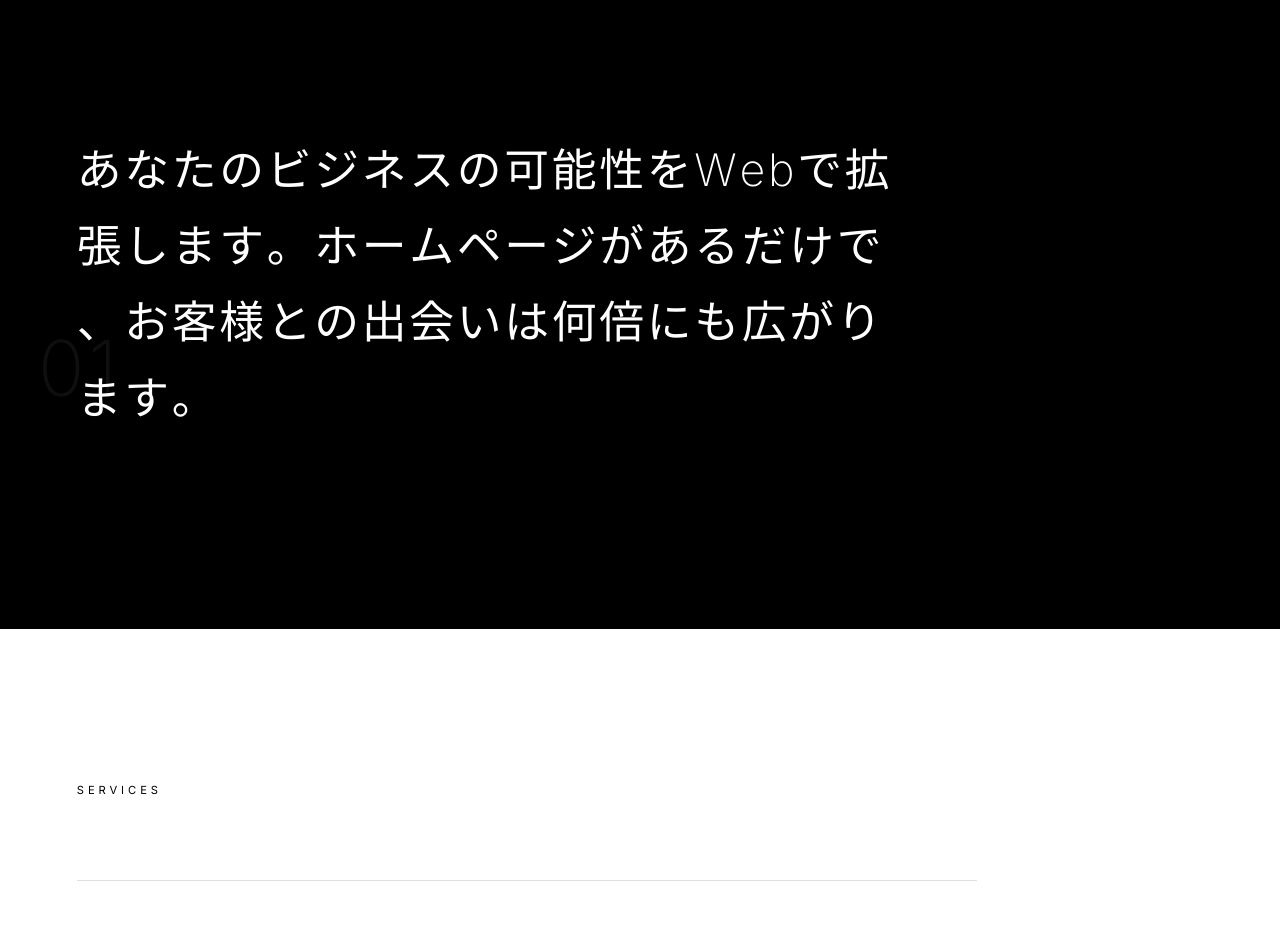
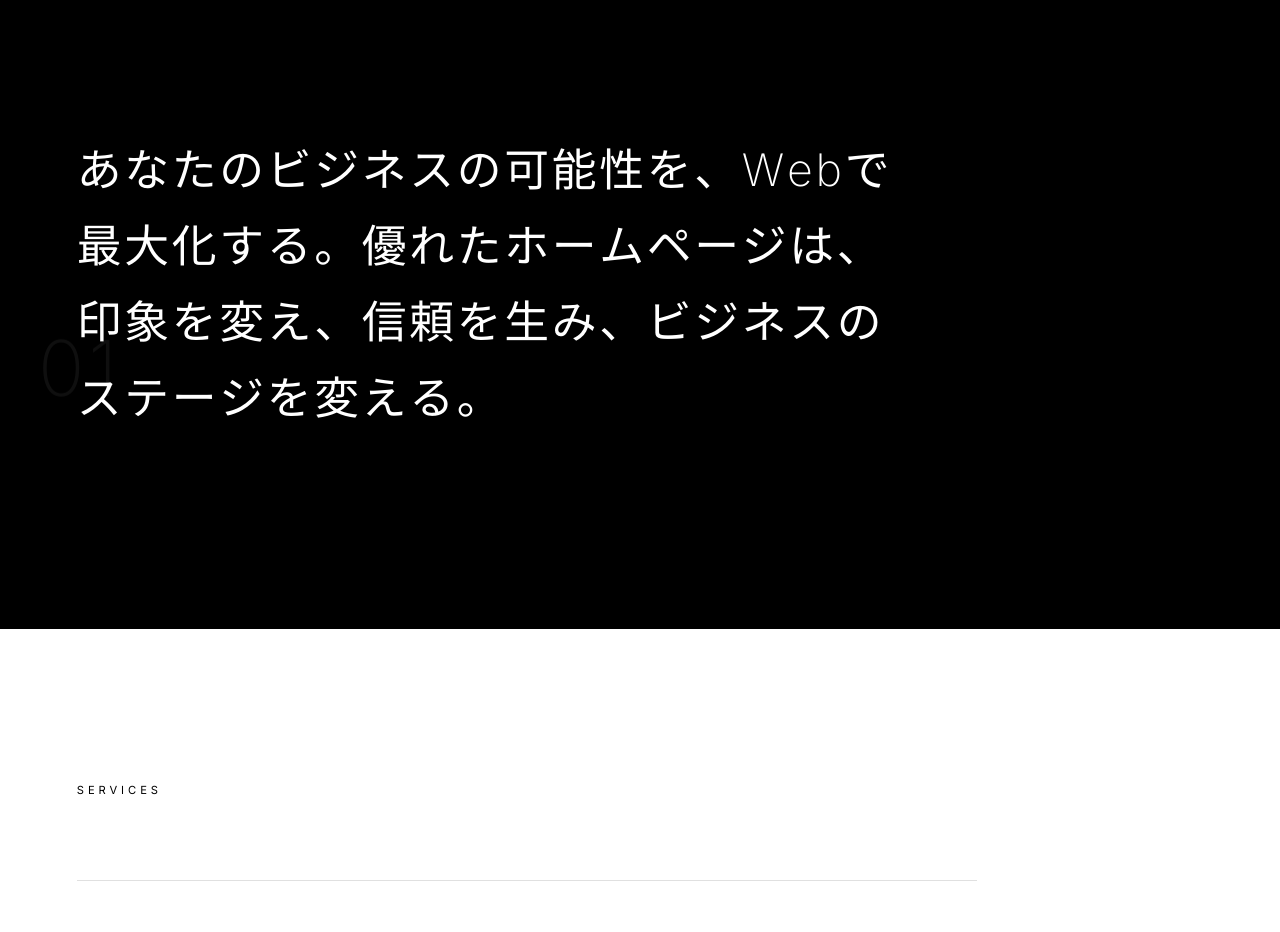
Before and after one commit to nttt-rgb/hnh-design-works-, a website: page index.html in a window 1280 px wide. Shown: the part 860-1792 px from the top of the page. Drawn offline with Linux system fonts and the light colour scheme.

Commit message:
Update statement section copy
Co-Authored-By: Claude Opus 4.6 (1M context) <noreply@anthropic.com>

```diff
--- a/index.html
+++ b/index.html
@@ -1009,7 +1009,7 @@ button, input, textarea, select {
 <!-- ═══════ STATEMENT ═══════ -->
 <section class="statement" id="statement">
   <div class="sec-n" style="color:#fff;" data-parallax="0.12">01</div>
-  <p class="statement-text" id="stmtText" data-ja="あなたのビジネスの可能性をWebで拡張します。ホームページがあるだけで、お客様との出会いは何倍にも広がります。" data-en="We amplify your business potential through the web. A website multiplies every opportunity to reach new customers.">あなたのビジネスの可能性をWebで拡張します。ホームページがあるだけで、お客様との出会いは何倍にも広がります。</p>
+  <p class="statement-text" id="stmtText" data-ja="あなたのビジネスの可能性を、Webで最大化する。優れたホームページは、印象を変え、信頼を生み、ビジネスのステージを変える。" data-en="We maximize your business potential through the web. A great website transforms first impressions, builds trust, and elevates your business to the next level.">あなたのビジネスの可能性を、Webで最大化する。優れたホームページは、印象を変え、信頼を生み、ビジネスのステージを変える。</p>
 </section>
 
 <!-- ═══════ SERVICES ═══════ -->
```
